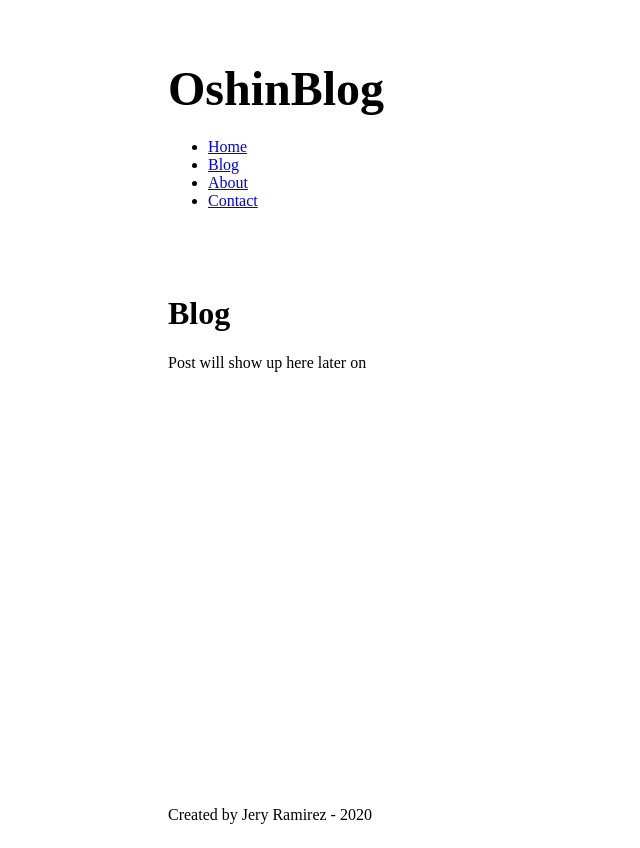
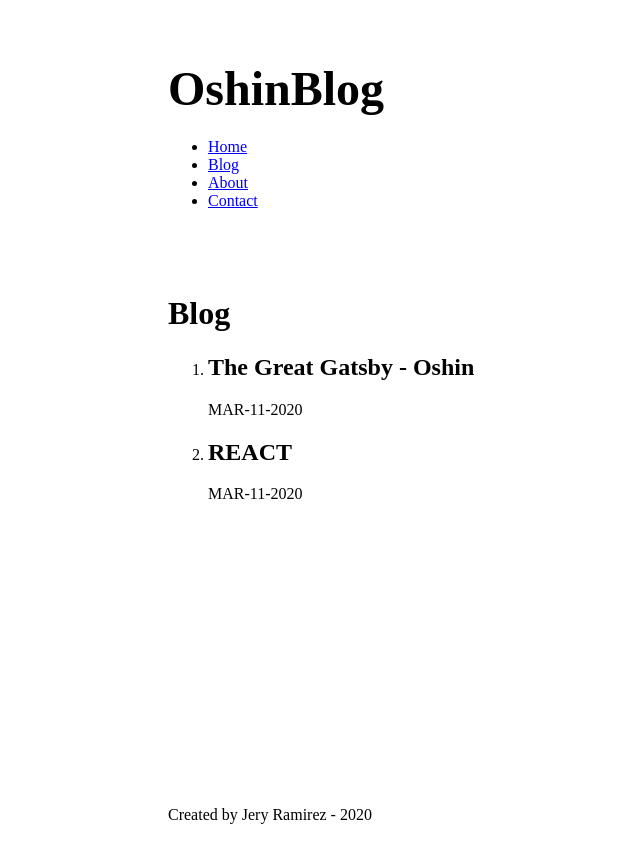
Before and after one commit to jery-oshin/help, a Gatsby site: page /blog in a window 1280 px wide. Shown: the whole page, without its empty margins (97-737 px from the left). Built offline with nearby package versions, Linux system fonts and the light colour scheme; Gatsby itself is replaced by a stand-in of ours.

Commit message:
post added fron directory using GraphQl

```diff
--- a/gatsby-config.js
+++ b/gatsby-config.js
@@ -10,6 +10,7 @@
         name: 'src',
         path: `${__dirname}/src/`
       }
-    }
+    },
+    'gatsby-transformer-remark'
   ]
 }
--- a/package.json
+++ b/package.json
@@ -17,6 +17,7 @@
     "gatsby": "^2.19.7",
     "gatsby-plugin-sass": "^2.1.30",
     "gatsby-source-filesystem": "^2.1.52",
+    "gatsby-transformer-remark": "^2.6.57",
     "node-sass": "^4.13.1",
     "react": "^16.12.0",
     "react-dom": "^16.12.0"
--- a/src/pages/blog.js
+++ b/src/pages/blog.js
@@ -1,11 +1,43 @@
 import React from 'react';
+
+import { graphql, useStaticQuery } from 'gatsby';
+
 import Layout from '../components/layout';
 
 const BlogPage = () =>{
+
+    const data = useStaticQuery(graphql`
+
+        query {
+            allMarkdownRemark {
+                edges {
+                    node {
+                        frontmatter {
+                            title
+                            date
+                        }
+                    }
+                }
+            }
+        }
+
+    `)
+
+    console.log(data);
+
     return(
         <Layout>
             <h1>Blog</h1>
-            <p>Post will show up here later on</p>
+            <ol>
+                {data.allMarkdownRemark.edges.map( (edge)=> {
+                    return (
+                        <li>
+                            <h2>{edge.node.frontmatter.title}</h2>
+                            <p>{edge.node.frontmatter.date}</p>
+                        </li>
+                    )
+                })}
+            </ol>
         </Layout>
     )
 }
```
Also changed, not shown: 1 other file.
